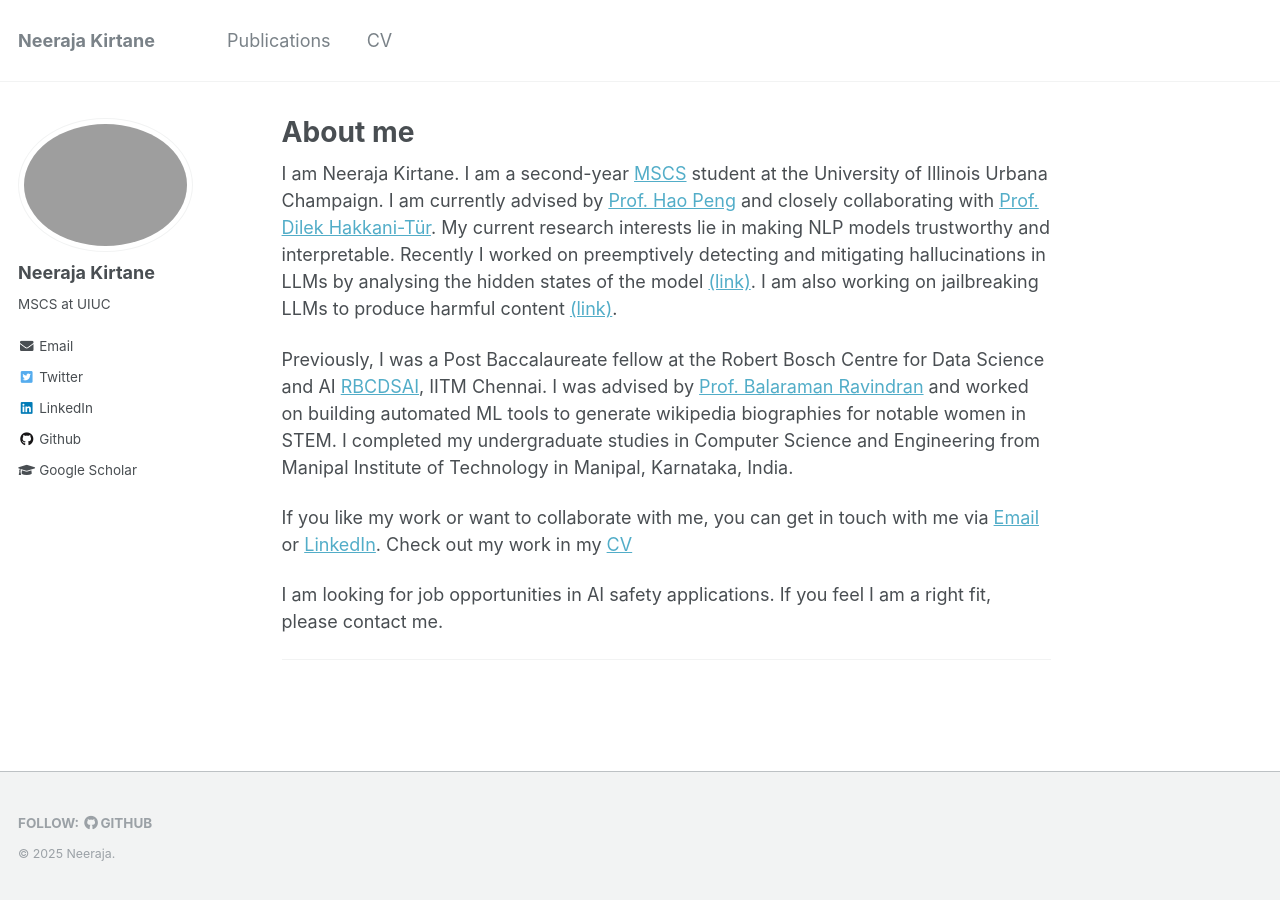
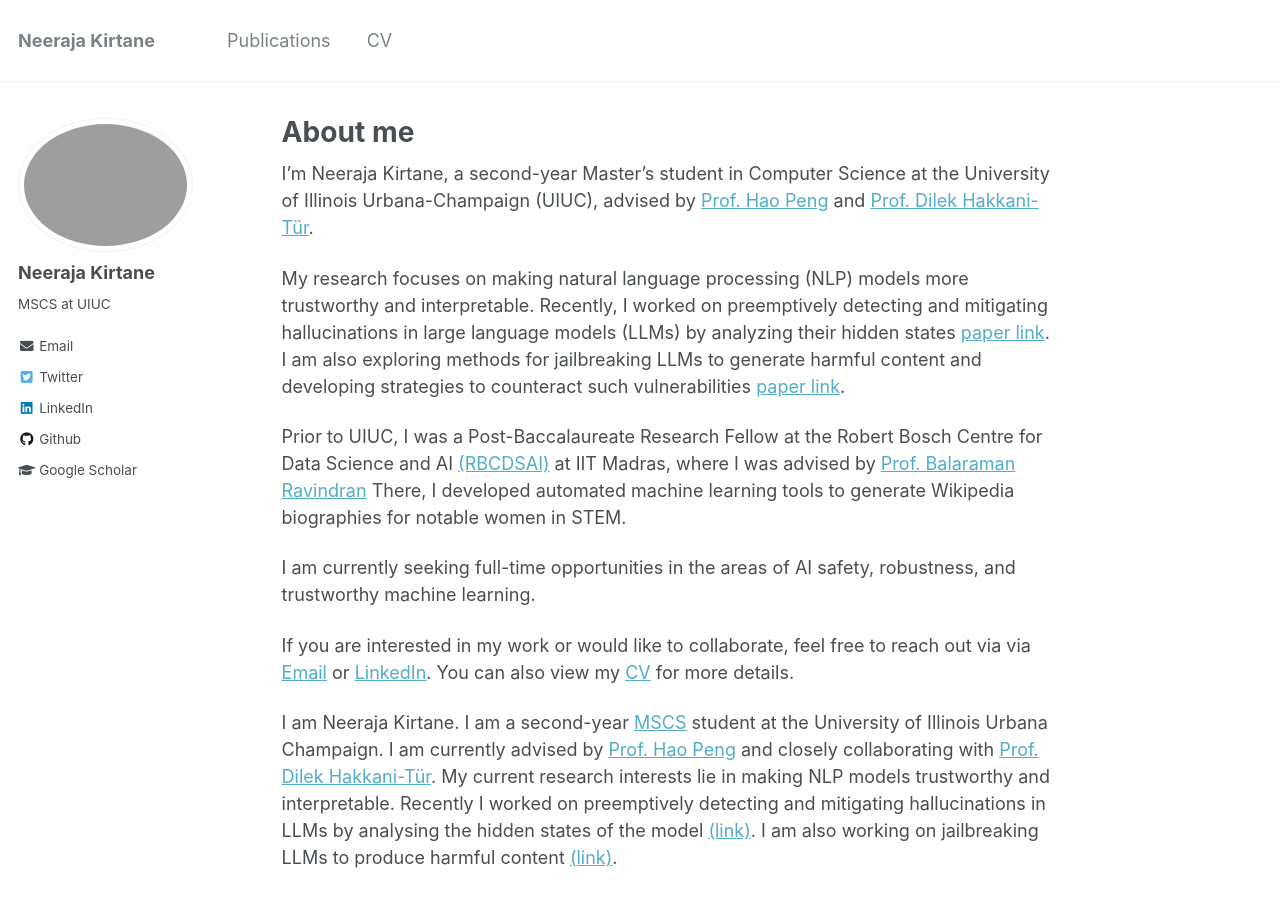
Before and after one commit to neeraja1504/neeraja1504.github.io, a Jekyll site: the page built from _pages/about.md, in a window 1280 px wide and 900 px high. Built offline with Jekyll 4.4.1, drawn with Linux system fonts in a browser that asks for light colours.

Commit message:
clear readme

```diff
--- a/_pages/about.md
+++ b/_pages/about.md
@@ -7,6 +7,17 @@ redirect_from:
   - /about/
   - /about.html
 ---
+I’m Neeraja Kirtane, a second-year Master’s student in Computer Science at the University of Illinois Urbana-Champaign (UIUC), advised by [Prof. Hao Peng](https://haopeng-nlp.github.io/) and [Prof. Dilek Hakkani-Tür](https://siebelschool.illinois.edu/about/people/all-faculty/dilek).
+
+My research focuses on making natural language processing (NLP) models more trustworthy and interpretable. Recently, I worked on preemptively detecting and mitigating hallucinations in large language models (LLMs) by analyzing their hidden states [paper link](https://arxiv.org/pdf/2410.02899). I am also exploring methods for jailbreaking LLMs to generate harmful content and developing strategies to counteract such vulnerabilities [paper link](https://arxiv.org/pdf/2501.14073).
+
+Prior to UIUC, I was a Post-Baccalaureate Research Fellow at the Robert Bosch Centre for Data Science and AI [(RBCDSAI)](https://rbcdsai.iitm.ac.in/) at IIT Madras, where I was advised by [Prof. Balaraman Ravindran](https://dsai.iitm.ac.in/~ravi/) There, I developed automated machine learning tools to generate Wikipedia biographies for notable women in STEM.
+
+I am currently seeking full-time opportunities in the areas of AI safety, robustness, and trustworthy machine learning.
+
+If you are interested in my work or would like to collaborate, feel free to reach out via via [Email](kirtane.neeraja@gmail.com) or [LinkedIn](https://www.linkedin.com/in/neeraja-kirtane-16353b2a/). You can also view my [CV](https://neeraja1504.github.io/files/NeerajaKiranKirtane_CV_2025_Jan.pdf) for more details.
+
+
 I am Neeraja Kirtane. I am a second-year [MSCS](https://cs.illinois.edu/academics/graduate/ms-program) student at the University of Illinois Urbana Champaign. I am currently advised by [Prof. Hao Peng](https://haopeng-nlp.github.io/) and closely collaborating with [Prof. Dilek Hakkani-Tür](https://siebelschool.illinois.edu/about/people/all-faculty/dilek). My current research interests lie in making NLP models trustworthy and interpretable. Recently I worked on preemptively detecting and mitigating hallucinations in LLMs by analysing the hidden states of the model [(link)](https://arxiv.org/pdf/2410.02899). I am also working on jailbreaking LLMs to produce harmful content [(link)](https://arxiv.org/pdf/2501.14073).
 <br>
 
```
